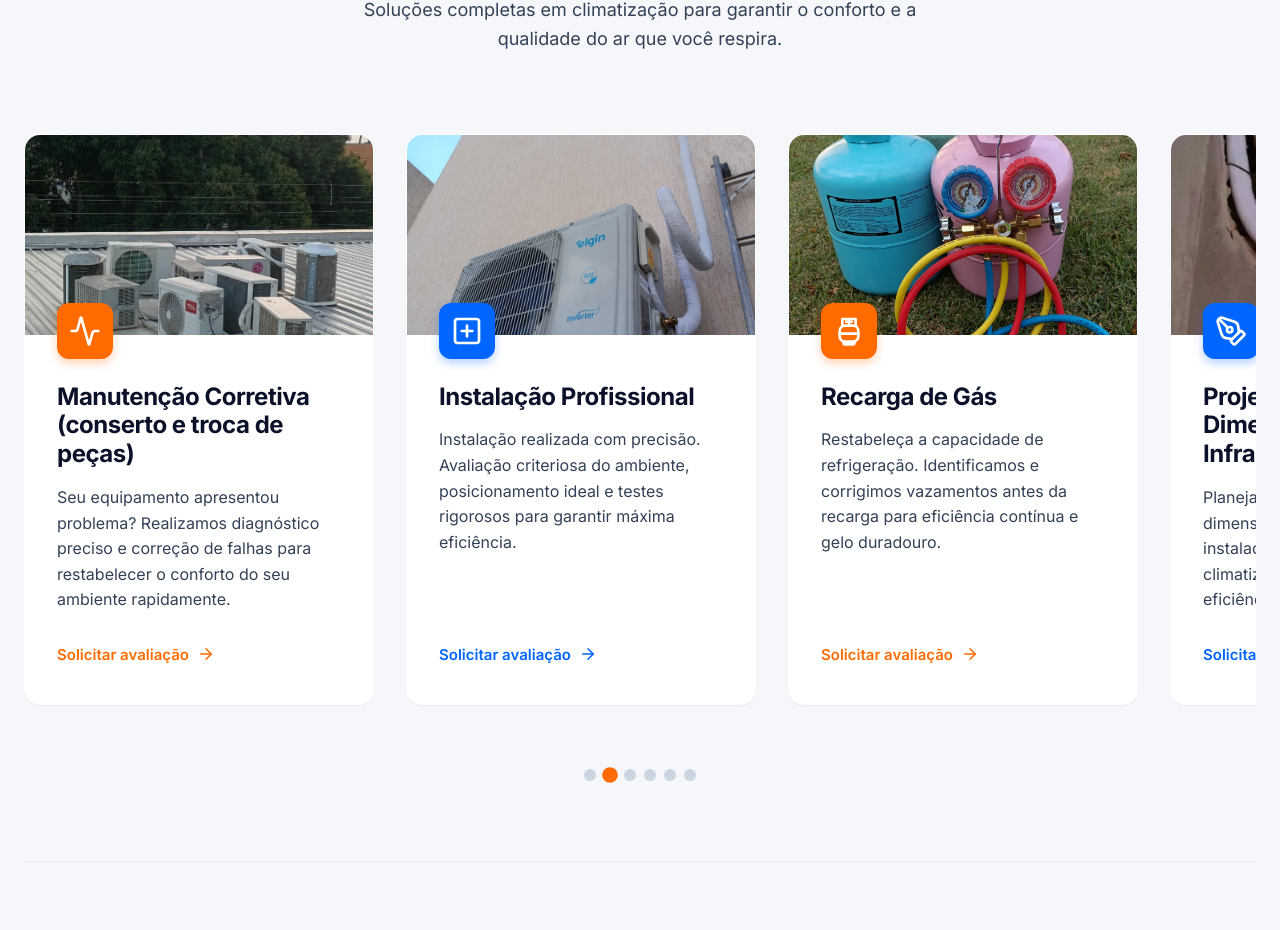
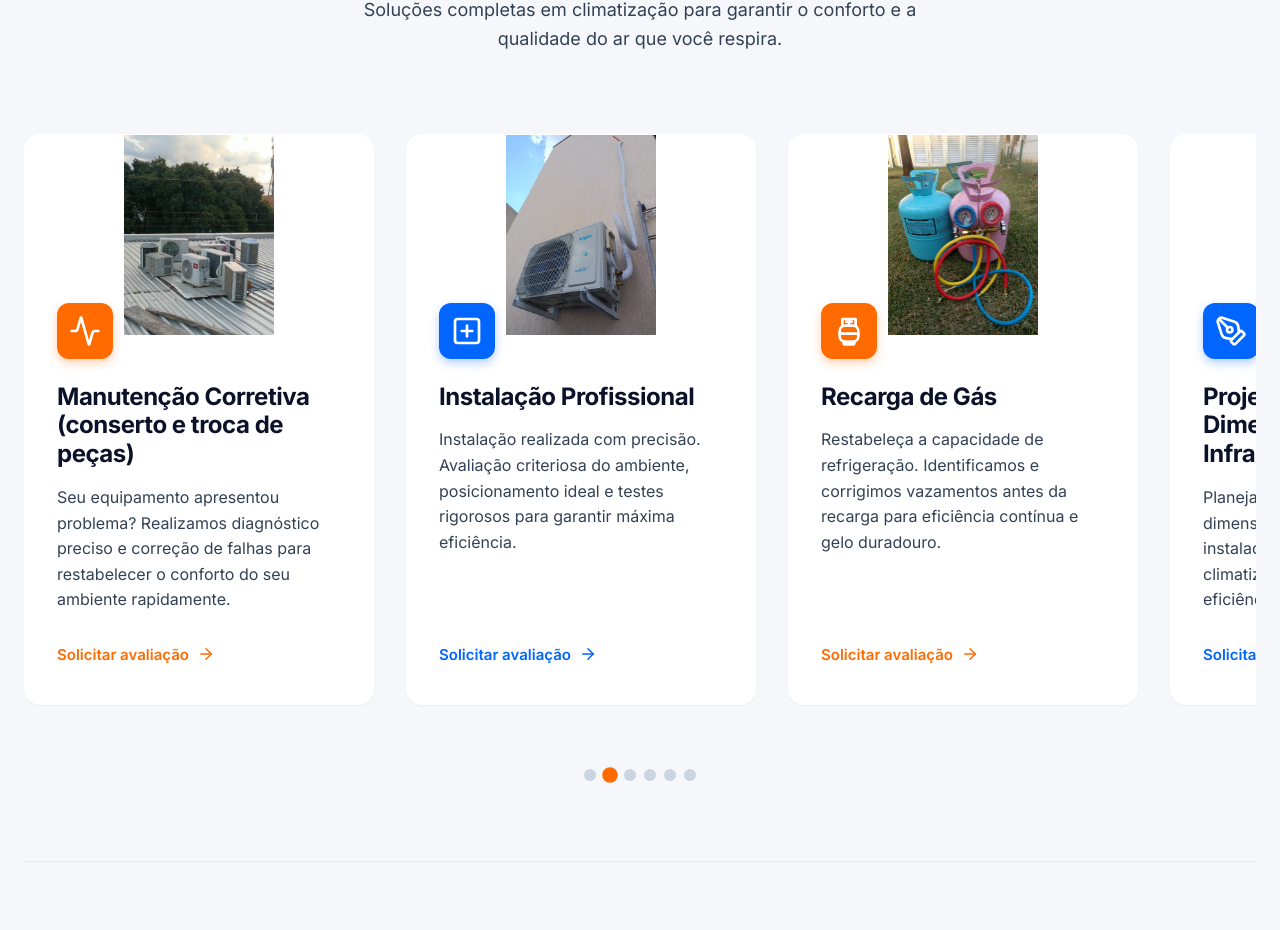
Before and after one commit to ivinnicius06/PLANOTEC, a React (Vite) app: page / in a window 1280 px wide. Shown: the part 1078-2008 px from the top of the page. Built offline with nearby package versions, Linux system fonts and the light colour scheme.

Commit message:
fix: ajusta imagens dos cards para background-size contain

```diff
--- a/src/components/Services.module.css
+++ b/src/components/Services.module.css
@@ -64,7 +64,8 @@
 .cardImage {
   width: 100%;
   height: 200px;
-  background-size: cover;
+  background-size: contain;
+  background-repeat: no-repeat;
   background-position: center;
   position: relative;
 }
```
